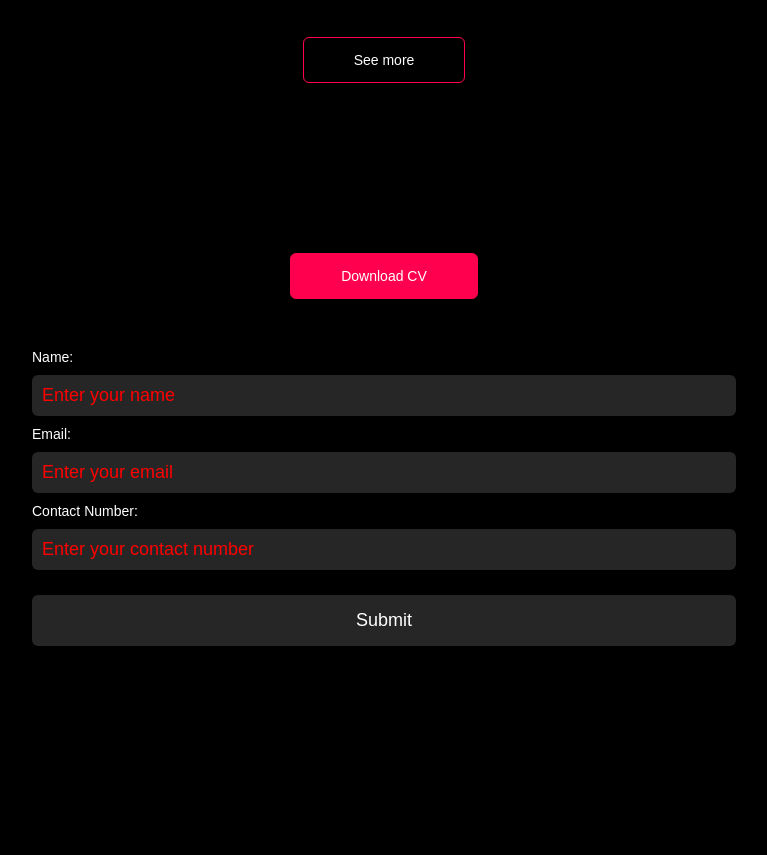
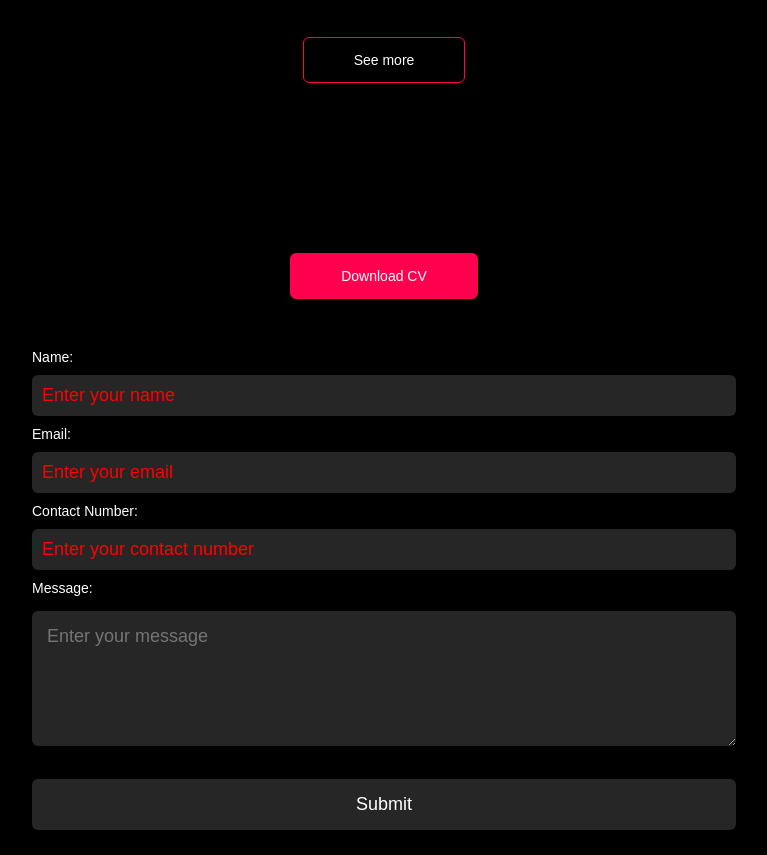
Before and after one commit to Chetanvivekdokku/personal-protfolio, a plain HTML site: page index.html in a window 1280 px wide. Shown: the part 2024-2879 px from the top of the page, without its empty margins (256-1023 px from the left). Before the commit the page ends 2695 px from the top, so only its background shows below. Drawn offline with Linux system fonts and the light colour scheme.

Commit message:
index.html

```diff
--- a/index.html
+++ b/index.html
@@ -128,6 +128,8 @@
 
                 <label for="contact">Contact Number:</label>
                 <input type="tel" id="contact" name="contact" placeholder="Enter your contact number">
+                 <label for="message">Message:</label>
+        <textarea id="message" name="message" placeholder="Enter your message" rows="5"></textarea>
 
                 <input type="submit" value="Submit">
             </form>
```
